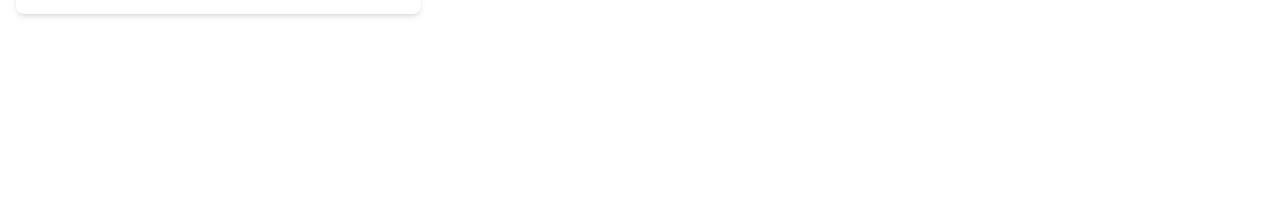
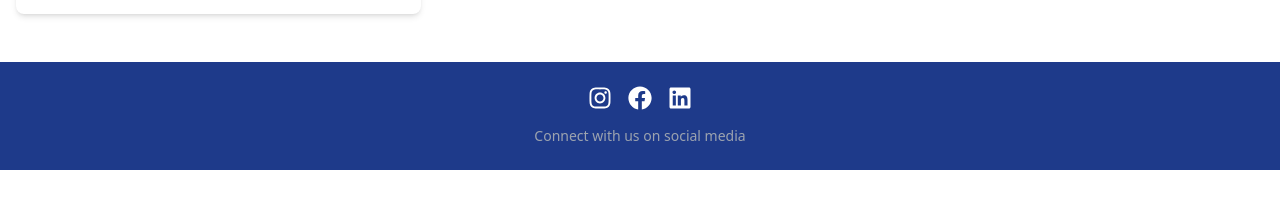
Before and after one commit to v-house/my-finance-life, a Next.js app: page / in a window 1280 px wide. Shown: the part 578-786 px from the top of the page. Built offline with nearby package versions, Linux system fonts and the light colour scheme.

Commit message:
footer added...

```diff
--- /dev/null
+++ b/components/Footer.tsx
@@ -0,0 +1,39 @@
+import { FaInstagram, FaFacebook, FaLinkedin } from "react-icons/fa";
+
+const Footer = () => {
+  return (
+    <footer className="bg-blue-900 text-white py-6">
+      <div className="container mx-auto flex flex-col items-center">
+        <div className="flex space-x-4 mb-4">
+          <a
+            href="https://www.instagram.com/"
+            target="_blank"
+            rel="noopener noreferrer"
+            title="Instagram"
+          >
+            <FaInstagram className="text-2xl hover:text-pink-500 hover:bg-white transition duration-300 ease-in-out" />
+          </a>
+          <a
+            href="https://www.facebook.com/"
+            target="_blank"
+            rel="noopener noreferrer"
+            title="Facebook"
+          >
+            <FaFacebook className="text-2xl hover:text-blue-400 hover:bg-white transition duration-300 ease-in-out" />
+          </a>
+          <a
+            href="https://www.linkedin.com/"
+            target="_blank"
+            rel="noopener noreferrer"
+            title="LinkedIn"
+          >
+            <FaLinkedin className="text-2xl hover:text-blue-400 hover:bg-white transition duration-300 ease-in-out" />
+          </a>
+        </div>
+        <p className="text-gray-400 text-sm">Connect with us on social media</p>
+      </div>
+    </footer>
+  );
+};
+
+export default Footer;
--- a/components/Navbar.tsx
+++ b/components/Navbar.tsx
@@ -25,17 +25,17 @@ const Navbar = () => {
         </ul>
         <div className="hidden sm:flex space-x-4">
           <Link href="https://www.instagram.com/" legacyBehavior>
-            <span className="hover:text-blue-400 cursor-pointer">
+            <span className="hover:text-pink-600 hover:bg-white cursor-pointer">
               <FaInstagram className="text-2xl" />
             </span>
           </Link>
           <Link href="https://www.facebook.com/" legacyBehavior>
-            <span className="hover:text-blue-400 cursor-pointer">
+            <span className="hover:text-blue-400 hover:bg-white cursor-pointer">
               <FaFacebook className="text-2xl" />
             </span>
           </Link>
           <Link href="https://www.linkedin.com/" legacyBehavior>
-            <span className="hover:text-blue-400 cursor-pointer">
+            <span className="hover:text-blue-400 hover:bg-white cursor-pointer">
               <FaLinkedin className="text-2xl" />
             </span>
           </Link>
--- a/pages/_app.tsx
+++ b/pages/_app.tsx
@@ -2,6 +2,7 @@ import { AppProps } from "next/app";
 import "../styles/global.css";
 import Head from "next/head";
 import Navbar from "../components/Navbar";
+import Footer from "../components/Footer";
 
 function MyApp({ Component, pageProps }: AppProps) {
   return (
@@ -11,6 +12,7 @@ function MyApp({ Component, pageProps }: AppProps) {
       </Head>
       <Navbar />
       <Component {...pageProps} />
+      <Footer />
     </>
   );
 }
```
